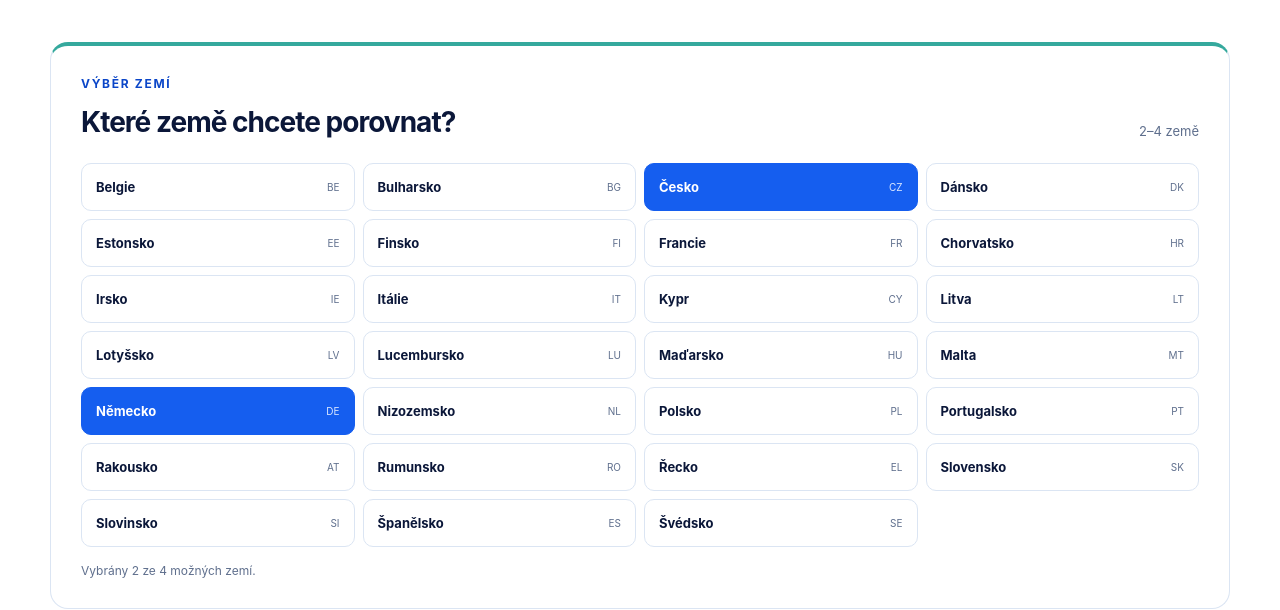
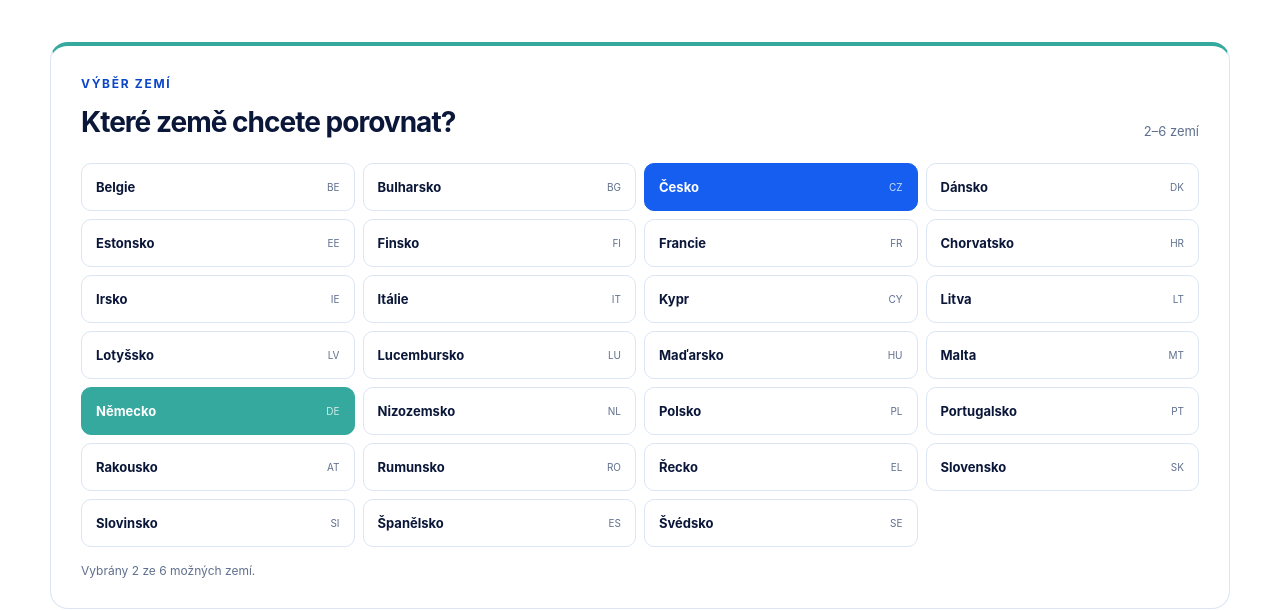
Before and after one commit to getpods/publicdebt.eu, a website: page web/porovnani.html in a window 1280 px wide. Shown: the part 359-969 px from the top of the page. Drawn offline with Linux system fonts and the light colour scheme; files whose address does not match are found by name.

Commit message:
Improve country comparison chart

```diff
--- a/web/compare.js
+++ b/web/compare.js
@@ -39,11 +39,12 @@ const text = {
       "Vyberte ještě jednu zemi pro zobrazení grafu.",
 
     selected:
-      count =>
-        `Vybrány ${count} ze 4 možných zemí.`,
+      (count, maximum) =>
+        `Vybrány ${count} ze ${maximum} možných zemí.`,
 
     selectedMaximum:
-      "Vybrány 4 ze 4 možných zemí.",
+      maximum =>
+        `Vybráno ${maximum} ze ${maximum} možných zemí.`,
 
     chartSelectTwo:
       "Vyberte alespoň dvě země.",
@@ -104,11 +105,12 @@ const text = {
       "Select one more country to display the chart.",
 
     selected:
-      count =>
-        `${count} of 4 countries selected.`,
+      (count, maximum) =>
+        `${count} of ${maximum} countries selected.`,
 
     selectedMaximum:
-      "4 of 4 countries selected.",
+      maximum =>
+        `${maximum} of ${maximum} countries selected.`,
 
     chartSelectTwo:
       "Select at least two countries.",
@@ -260,7 +262,7 @@ const MIN_COUNTRIES =
 
 
 const MAX_COUNTRIES =
-  4;
+  6;
 
 
 let selectedCodes =
@@ -429,6 +431,15 @@ function periodToNumber(
 }
 
 
+const COMPARE_START_PERIOD =
+  "2000-Q1";
+
+const COMPARE_START_TIME =
+  periodToNumber(
+    COMPARE_START_PERIOD
+  );
+
+
 function cleanSeries(
   items
 ) {
@@ -463,7 +474,9 @@ function cleanSeries(
       ) ||
       !Number.isFinite(
         value
-      )
+      ) ||
+      time <
+        COMPARE_START_TIME
     ) {
       continue;
     }
@@ -563,8 +576,113 @@ const seriesColors = [
   "#d99a00", // accessible gold
   "#7a5af8", // violet
   "#e05a47", // coral
-  "#0f8a5f"  // emerald fallback
+  "#0f8a5f"  // emerald
 ];
+
+const seriesColorAssignments =
+  new Map();
+
+
+function syncSeriesColorAssignments() {
+  const usedColors =
+    new Set();
+
+  /*
+   * Preserve colors of countries that are already selected.
+   * If an old stored assignment now conflicts with another
+   * active country, the later/newer country gets reassigned.
+   */
+  for (
+    const code of
+    selectedCodes
+  ) {
+    const color =
+      seriesColorAssignments.get(
+        code
+      );
+
+    if (
+      color &&
+      seriesColors.includes(
+        color
+      ) &&
+      !usedColors.has(
+        color
+      )
+    ) {
+      usedColors.add(
+        color
+      );
+    } else {
+      seriesColorAssignments.delete(
+        code
+      );
+    }
+  }
+
+  /*
+   * Assign the first currently unused color to countries
+   * that do not yet have a valid active assignment.
+   */
+  for (
+    const code of
+    selectedCodes
+  ) {
+    if (
+      seriesColorAssignments.has(
+        code
+      )
+    ) {
+      continue;
+    }
+
+    const color =
+      seriesColors.find(
+        candidate =>
+          !usedColors.has(
+            candidate
+          )
+      );
+
+    if (
+      !color
+    ) {
+      continue;
+    }
+
+    seriesColorAssignments.set(
+      code,
+      color
+    );
+
+    usedColors.add(
+      color
+    );
+  }
+}
+
+
+function getSeriesColor(
+  code
+) {
+  return (
+    seriesColorAssignments.get(
+      code
+    ) ??
+    seriesColors[0]
+  );
+}
+
+
+function getSeriesTextColor(
+  code
+) {
+  return getSeriesColor(
+    code
+  ) === "#d99a00"
+    ? "#071731"
+    : "#ffffff";
+}
 
 
 
@@ -573,6 +691,8 @@ const seriesColors = [
 --------------------------------------------------------- */
 
 function renderCountrySelector() {
+  syncSeriesColorAssignments();
+
   const container =
     document.querySelector(
       "#compare-country-grid"
@@ -670,6 +790,24 @@ function renderCountrySelector() {
     content.className =
       "compare-country-option-content";
 
+    if (
+      input.checked
+    ) {
+      content.style.setProperty(
+        "--compare-series-color",
+        getSeriesColor(
+          country.code
+        )
+      );
+
+      content.style.setProperty(
+        "--compare-series-text",
+        getSeriesTextColor(
+          country.code
+        )
+      );
+    }
+
 
     content.innerHTML = `
       <strong>
@@ -791,7 +929,9 @@ function updateSelectionNote() {
     MAX_COUNTRIES
   ) {
     element.textContent =
-      t.selectedMaximum;
+      t.selectedMaximum(
+        MAX_COUNTRIES
+      );
 
     return;
   }
@@ -799,7 +939,8 @@ function updateSelectionNote() {
 
   element.textContent =
     t.selected(
-      selectedCodes.length
+      selectedCodes.length,
+      MAX_COUNTRIES
     );
 }
 
@@ -828,10 +969,7 @@ function renderLegend() {
 
 
   selectedCodes.forEach(
-    (
-      code,
-      index
-    ) => {
+    code => {
       const country =
         countryByCode(
           code
@@ -866,10 +1004,9 @@ function renderLegend() {
 
 
       line.style.backgroundColor =
-        seriesColors[
-          index %
-          seriesColors.length
-        ];
+        getSeriesColor(
+          code
+        );
 
 
       const textElement =
@@ -950,6 +1087,13 @@ function renderSummary() {
 
     card.className =
       "compare-summary-card";
+
+    card.style.setProperty(
+      "--compare-series-color",
+      getSeriesColor(
+        code
+      )
+    );
 
 
     card.href =
@@ -1102,12 +1246,7 @@ function createComparisonChart(
 
 
   const firstTime =
-    Math.min(
-      ...allPoints.map(
-        item =>
-          item.time
-      )
-    );
+    COMPARE_START_TIME;
 
 
   const lastTime =
@@ -1555,10 +1694,7 @@ function createComparisonChart(
   /* LINES */
 
   normalized.forEach(
-    (
-      series,
-      index
-    ) => {
+    series => {
       const polyline =
         document.createElementNS(
           "http://www.w3.org/2000/svg",
@@ -1589,10 +1725,9 @@ function createComparisonChart(
 
 
       polyline.style.stroke =
-        seriesColors[
-          index %
-          seriesColors.length
-        ];
+        getSeriesColor(
+          series.code
+        );
 
 
       svg.appendChild(
@@ -1858,10 +1993,7 @@ function createComparisonChart(
           const valuesAtPeriod =
             normalized
               .map(
-                (
-                  series,
-                  seriesIndex
-                ) => {
+                series => {
                   const observation =
                     series.data.find(
                       item =>
@@ -1884,10 +2016,9 @@ function createComparisonChart(
                       observation.value,
 
                     color:
-                      seriesColors[
-                        seriesIndex %
-                        seriesColors.length
-                      ]
+                      getSeriesColor(
+                        series.code
+                      )
                   };
                 }
               )
@@ -1976,9 +2107,25 @@ function createComparisonChart(
   );
 
 
-  tooltip.addEventListener(
-    "mouseenter",
-    cancelHide
+  svg.addEventListener(
+    "mouseleave",
+    () => {
+      cancelHide();
+
+      tooltip.hidden =
+        true;
+
+      svg
+        .querySelectorAll(
+          ".chart-hover-guide.is-active"
+        )
+        .forEach(
+          item =>
+            item.classList.remove(
+              "is-active"
+            )
+        );
+    }
   );
 
 
--- a/web/porovnani.html
+++ b/web/porovnani.html
@@ -219,7 +219,7 @@
         </div>
 
         <p class="compare-limit">
-          2–4 země
+          2–6 zemí
         </p>
 
       </div>
--- a/web/style.css
+++ b/web/style.css
@@ -2037,19 +2037,21 @@ footer p {
 .compare-country-option input:checked +
 .compare-country-option-content {
   background:
-    #171717;
-
-  color:
-    #ffffff;
-
+    var(--compare-series-color, var(--pd-blue));
+  color:
+    var(--compare-series-text, #ffffff);
   border-color:
-    #171717;
+    var(--compare-series-color, var(--pd-blue));
+  box-shadow:
+    none;
 }
 
 .compare-country-option input:checked +
 .compare-country-option-content small {
   color:
-    #a5a5a0;
+    var(--compare-series-text, #ffffff);
+  opacity:
+    0.78;
 }
 
 .compare-selection-note {
@@ -2138,6 +2140,10 @@ footer p {
       0
     );
   background: var(--pd-navy);
+  width: 240px;
+  box-sizing: border-box;
+  pointer-events: none;
+  opacity: 0.94;
 }
 
 .compare-tooltip-row {
@@ -2196,7 +2202,9 @@ footer p {
   display: flex;
   flex-direction: column;
   border-color: var(--line);
-  box-shadow: inset 0 3px 0 var(--pd-blue);
+  box-shadow:
+    inset 0 3px 0
+    var(--compare-series-color, var(--pd-blue));
 }
 
 .compare-summary-country {
@@ -3411,15 +3419,25 @@ footer p {
 }
 
 
-.compare-country-option input:checked + .compare-country-option-content{
-  background: var(--pd-blue);
-  color: #ffffff;
-  border-color: var(--pd-blue);
-}
-
-
-.compare-country-option input:checked + .compare-country-option-content small{
-  color: #dce8ff;
+.compare-country-option input:checked +
+.compare-country-option-content {
+  background:
+    var(--compare-series-color, var(--pd-blue));
+  color:
+    var(--compare-series-text, #ffffff);
+  border-color:
+    var(--compare-series-color, var(--pd-blue));
+  box-shadow:
+    none;
+}
+
+
+.compare-country-option input:checked +
+.compare-country-option-content small {
+  color:
+    var(--compare-series-text, #ffffff);
+  opacity:
+    0.78;
 }
 
 
@@ -3584,16 +3602,15 @@ textarea:focus-visible{outline:3px solid rgba(21, 94, 239, 0.28);outline-offset:
 .methodology-card:nth-child(3n){border-top:3px solid var(--pd-gold);}
 
 
-.compare-summary-card:nth-child(3n + 1){box-shadow:inset 0 3px 0 var(--pd-blue);}
-
-
-.compare-summary-card:nth-child(3n + 2){box-shadow:inset 0 3px 0 var(--pd-teal);}
-
-
-.compare-summary-card:nth-child(3n){box-shadow:inset 0 3px 0 var(--pd-gold);}
-
-
-.compare-country-option input:checked + .compare-country-option-content:hover{background:var(--pd-blue-dark);}
+.compare-country-option input:checked +
+.compare-country-option-content:hover {
+  background:
+    var(--compare-series-color, var(--pd-blue));
+  color:
+    var(--compare-series-text, #ffffff);
+  border-color:
+    var(--compare-series-color, var(--pd-blue));
+}
 
 
 .ranking-row.is-czechia small{
```
Also changed, not shown: web/porovnani-en.html (+1 -1 lines).
